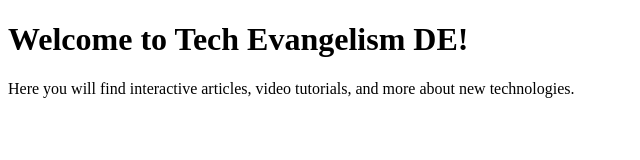
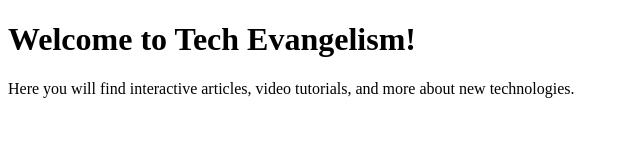
Before and after one commit to ladyinredderzkuu3/tech-evangelism-de, a website: page index.html in a window 1280 px wide. Shown: the whole page, without its empty margins (0-640 px from the left). Drawn offline with Linux system fonts and the light colour scheme.

Commit message:
Corrected the language in the heading for consistency.

```diff
--- a/index.html
+++ b/index.html
@@ -6,7 +6,7 @@
     <title>Tech Evangelism and New Technologies</title>
 </head>
 <body>
-    <h1>Welcome to Tech Evangelism DE!</h1>
+    <h1>Welcome to Tech Evangelism!</h1>
     <p>Here you will find interactive articles, video tutorials, and more about new technologies.</p>
 </body>
 </html>
```
